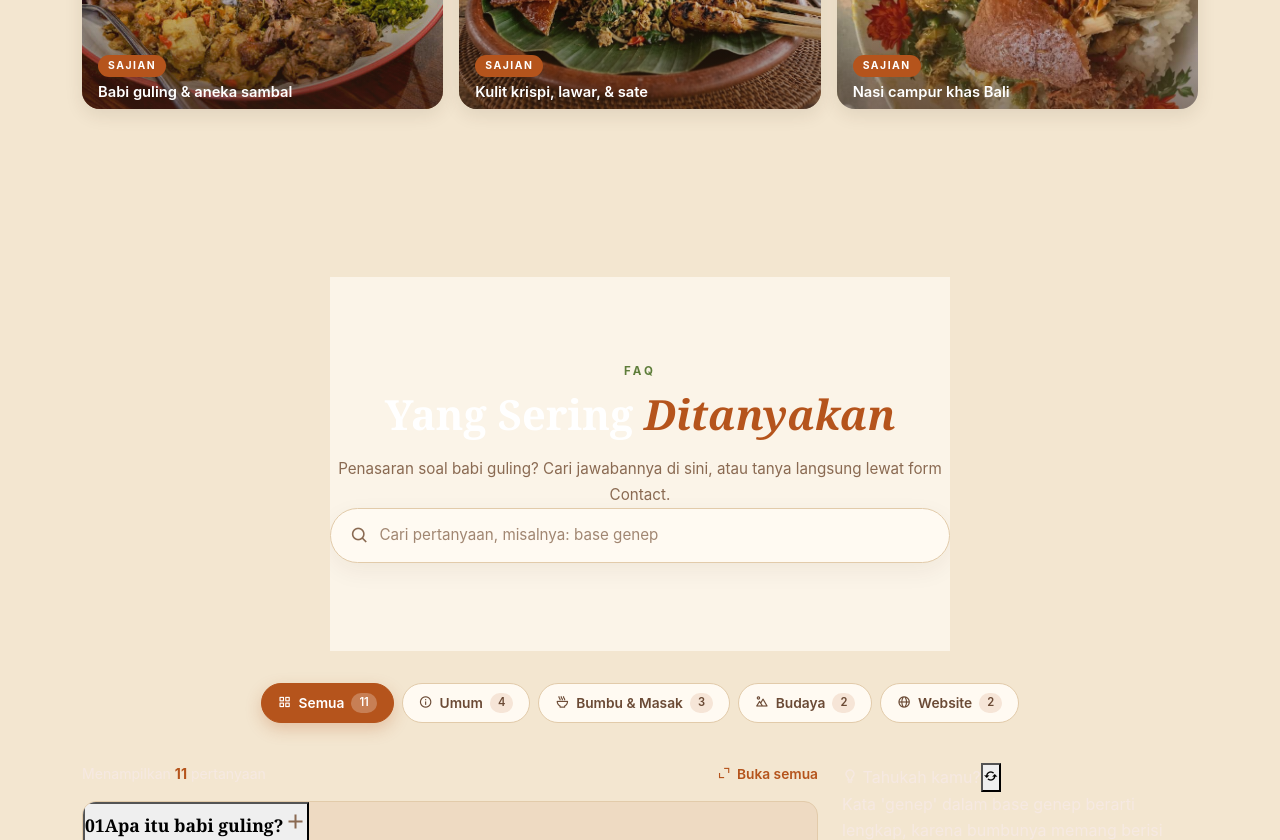
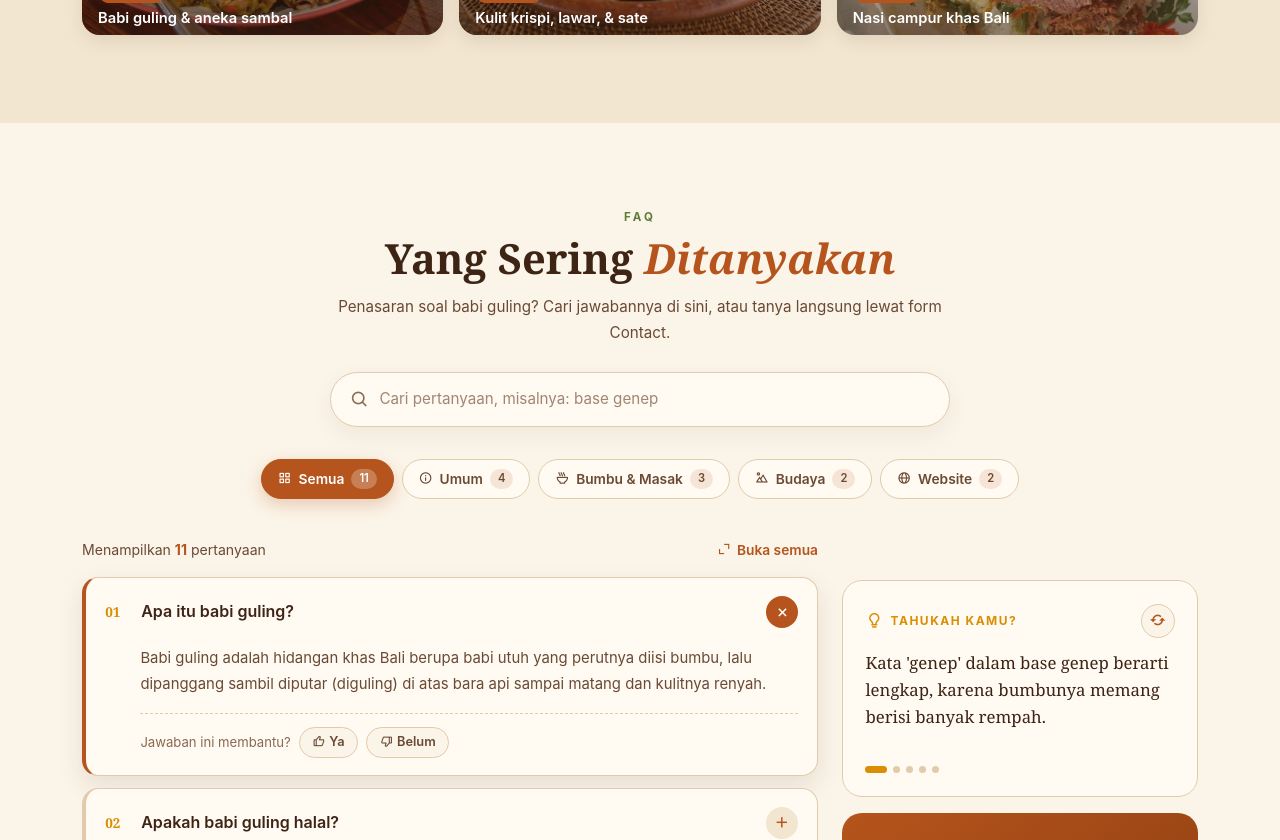
Before and after one commit to LuluLydiaAnd/Front-EndProg-Kelompok6, a Next.js app in the folder babi-guling-next/: page / in a window 1280 px wide. Shown: the part 1960-2800 px from the top of the page. Built offline with nearby package versions, Linux system fonts and the light colour scheme.

Commit message:
benerin home page

```diff
--- a/babi-guling-next/app/faq/page.tsx
+++ /dev/null
@@ -1,5 +0,0 @@
-import Faq from "@/components/Faq";
-
-export default function FAQPage() {
-  return <Faq />;
-}
--- a/babi-guling-next/app/galeri/page.tsx
+++ /dev/null
@@ -1,5 +0,0 @@
-import Gallery from "@/components/Gallery";
-
-export default function GaleriPage() {
-  return <Gallery />;
-}
--- a/babi-guling-next/app/layout.tsx
+++ b/babi-guling-next/app/layout.tsx
@@ -8,11 +8,7 @@ export const metadata: Metadata = {
   title: "Babi Guling - Ensiklopedia & Rekomendasi Kuliner Bali",
 };
 
-export default function RootLayout({
-  children,
-}: {
-  children: React.ReactNode;
-}) {
+export default function RootLayout({ children }: { children: React.ReactNode }) {
   return (
     <html lang="id">
       <body>
--- a/babi-guling-next/app/page.tsx
+++ b/babi-guling-next/app/page.tsx
@@ -1,4 +1,3 @@
-import Navbar from "@/components/Navbar";
 import Banner from "@/components/Banner";
 import Gallery from "@/components/Gallery";
 import Faq from "@/components/Faq";
@@ -7,7 +6,6 @@ import Contact from "@/components/Contact";
 export default function Home() {
   return (
     <>
-      <Navbar />
       <Banner />
       <Gallery />
       <Faq />
--- a/babi-guling-next/components/Faq.module.css
+++ b/babi-guling-next/components/Faq.module.css
@@ -1,14 +1,5 @@
 .section {
   position: relative;
-  background: var(--bg-darker);
-  padding: 5rem 0;
-  border-bottom: 1px solid var(--border);
-}
-
-.head {
-  text-align: center;
-  max-width: 600px;
-  margin: 0 auto 3rem;
   background: var(--cream);
   color: var(--text);
   padding: 5rem 0 5.5rem;
@@ -40,7 +31,6 @@
   font-weight: 700;
   letter-spacing: 3px;
   text-transform: uppercase;
-  color: var(--pink);
   color: var(--leaf);
   margin-bottom: 0.6rem;
 }
@@ -48,12 +38,6 @@
 .title {
   font-size: 2.6rem;
   font-weight: 700;
-  color: #fff;
-  margin: 0 0 1rem;
-}
-
-.title span {
-  color: var(--red-light);
   line-height: 1.1;
   margin: 0 0 0.8rem;
   color: var(--heading);
@@ -65,15 +49,6 @@
 }
 
 .desc {
-  color: var(--text-muted);
-  font-size: 0.95rem;
-  line-height: 1.7;
-  margin: 0;
-}
-
-.accordion {
-  max-width: 800px;
-  margin: 0 auto;
   color: var(--text);
   font-size: 0.95rem;
   line-height: 1.7;
@@ -221,90 +196,6 @@
 }
 
 .item {
-  background: var(--glass);
-  border: 1px solid var(--border);
-  border-radius: 14px;
-  overflow: hidden;
-  transition: border-color 0.3s ease, background 0.3s ease;
-}
-
-.item:hover {
-  border-color: rgba(255, 255, 255, 0.2);
-}
-
-.item.active {
-  background: rgba(169, 50, 38, 0.1);
-  border-color: var(--red);
-}
-
-.header {
-  width: 100%;
-  display: flex;
-  justify-content: space-between;
-  align-items: center;
-  padding: 1.25rem 1.5rem;
-  background: transparent;
-  border: none;
-  color: var(--text-light);
-  cursor: pointer;
-  text-align: left;
-}
-
-.question {
-  font-family: Georgia, "Times New Roman", serif;
-  font-size: 1.1rem;
-  font-weight: 600;
-}
-
-.icon {
-  font-size: 1.5rem;
-  color: var(--text-muted);
-  transition: transform 0.3s ease, color 0.3s ease;
-}
-
-.item.active .icon {
-  color: var(--red-light);
-}
-
-.iconRotate {
-  transform: rotate(180deg);
-}
-
-.body {
-  display: grid;
-  grid-template-rows: 0fr;
-  transition: grid-template-rows 0.3s ease-out;
-}
-
-.bodyOpen {
-  grid-template-rows: 1fr;
-}
-
-.content {
-  overflow: hidden;
-}
-
-.content p {
-  padding: 0 1.5rem 1.25rem;
-  margin: 0;
-  color: var(--text-muted);
-  font-size: 0.95rem;
-  line-height: 1.7;
-}
-
-@media (max-width: 575.98px) {
-  .title {
-    font-size: 2rem;
-  }
-  .header {
-    padding: 1rem 1.25rem;
-  }
-  .question {
-    font-size: 1rem;
-  }
-  .content p {
-    padding: 0 1.25rem 1rem;
-    font-size: 0.9rem;
   background: var(--surface);
   border: 1px solid var(--line);
   border-left: 4px solid var(--line);
@@ -647,4 +538,3 @@
     padding: 0 1rem;
   }
 }
-}
```
